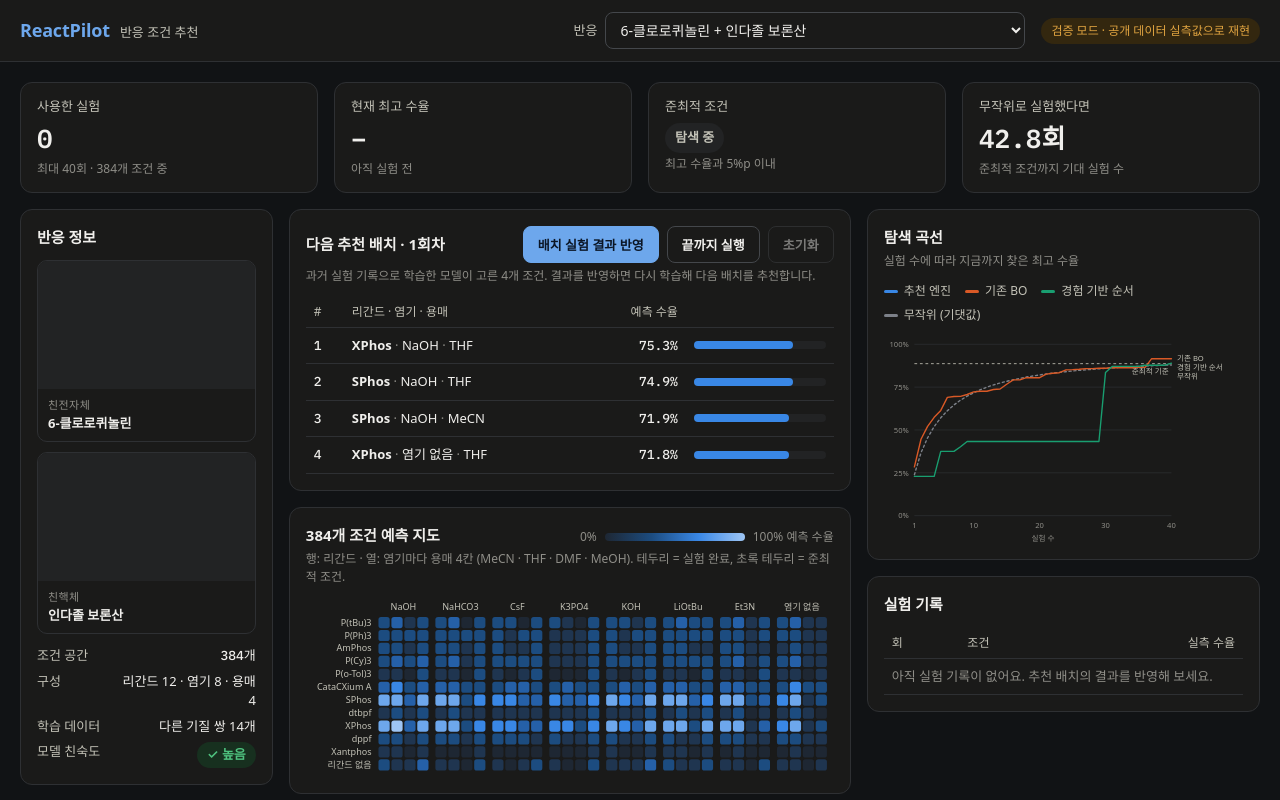
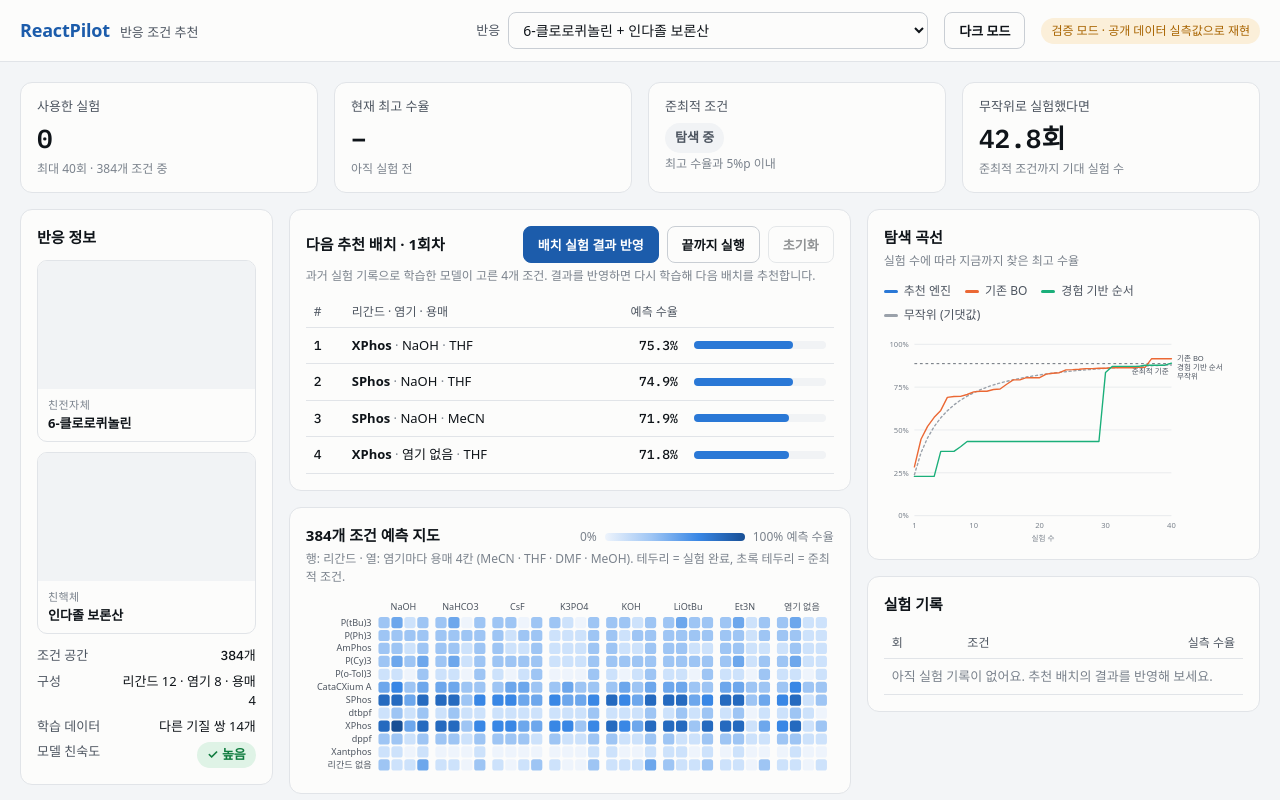
Before and after one commit to yyeonseoo/AI-tikitaka, a plain HTML site: page reaction/dashboard/index.html in a window 1280 px wide. Shown: the top 800 px of the page. Drawn offline with Linux system fonts and the dark colour scheme; a web font is replaced by a local one.

Commit message:
ReactPilot dashboard: light theme by default with a light/dark toggle (remembered)
Co-Authored-By: Claude Opus 5.5 <noreply@anthropic.com>

```diff
--- a/reaction/dashboard/index.html
+++ b/reaction/dashboard/index.html
@@ -17,17 +17,6 @@
   --good: #0f7b3e; --good-soft: #dff3e6; --warn: #a86400; --warn-soft: #fbefd9;
   --seq-0: #eef4fc; --seq-1: #cde2fb; --seq-2: #9ec5f4; --seq-3: #6da7ec; --seq-4: #3987e5; --seq-5: #256abf; --seq-6: #184f95; --seq-7: #0d366b;
   --font: "IBM Plex Sans KR", system-ui, -apple-system, sans-serif; --mono: "IBM Plex Mono", ui-monospace, monospace;
-}
-@media (prefers-color-scheme: dark) {
-  :root:not([data-theme="light"]) {
-    color-scheme: dark;
-    --bg: #111315; --surface: #1a1a19; --surface-2: #222324; --line: #2e3033; --line-strong: #44474b;
-    --text-primary: #f0efec; --text-secondary: #c3c2b7; --text-muted: #8f8e88;
-    --brand: #6da7ec; --brand-soft: #1d2b3d;
-    --series-1: #3987e5; --series-2: #d95926; --series-3: #199e70; --series-base: #7d8189;
-    --good: #4fc27f; --good-soft: #17301f; --warn: #e0a440; --warn-soft: #33270f;
-    --seq-0: #1e2733; --seq-1: #1f3550; --seq-2: #1c4c80; --seq-3: #2560a8; --seq-4: #3987e5; --seq-5: #6da7ec; --seq-6: #9ec5f4; --seq-7: #cde2fb;
-  }
 }
 :root[data-theme="dark"] {
   color-scheme: dark;
@@ -80,7 +69,6 @@ dl.facts dd { margin: 0; text-align: right; }
 button { font: 600 13px var(--font); border-radius: 8px; padding: 8px 14px; cursor: pointer; border: 1px solid var(--line-strong); background: var(--surface); color: var(--text-primary); }
 button.primary { background: var(--brand); border-color: var(--brand); color: #fff; }
 :root[data-theme="dark"] button.primary { color: #0b1626; }
-@media (prefers-color-scheme: dark) { :root:not([data-theme="light"]) button.primary { color: #0b1626; } }
 button:disabled { opacity: .45; cursor: default; }
 button:focus-visible, select:focus-visible { outline: 2px solid var(--brand); outline-offset: 2px; }
 table { width: 100%; border-collapse: collapse; font-size: 13px; }
@@ -124,6 +112,7 @@ svg text { font-family: var(--font); }
 <header class="top"><div class="top-in">
   <div class="brand"><b>ReactPilot</b><span>반응 조건 추천</span></div>
   <div class="picker"><label for="pair">반응</label><select id="pair"></select></div>
+  <button id="theme" type="button" aria-pressed="false">다크 모드</button>
   <span class="mode" title="실험 결과는 Pfizer 공개 HTE 데이터에 기록된 실측 수율을 사용합니다">검증 모드 · 공개 데이터 실측값으로 재현</span>
 </div></header>
 
@@ -385,7 +374,11 @@ $("reset").onclick = () => choose(S.pair);
 const sel = $("pair");
 D.pairs.forEach((p, i) => sel.insertAdjacentHTML("beforeend", `<option value="${i}">${note("electrophile", p.electrophile)} + ${note("nucleophile", p.nucleophile)}</option>`));
 sel.onchange = () => choose(+sel.value);
-matchMedia("(prefers-color-scheme: dark)").addEventListener("change", () => { render(); drawValid(); });
+const themeBtn = $("theme");
+function setTheme(t) { document.documentElement.dataset.theme = t; themeBtn.textContent = t === "dark" ? "라이트 모드" : "다크 모드"; themeBtn.setAttribute("aria-pressed", t === "dark"); try { localStorage.setItem("rp-theme", t); } catch (e) {} }
+let saved = "light"; try { saved = localStorage.getItem("rp-theme") || "light"; } catch (e) {}
+setTheme(saved);
+themeBtn.onclick = () => { setTheme(document.documentElement.dataset.theme === "dark" ? "light" : "dark"); render(); drawValid(); };
 choose(0); drawValid();
 </script>
 </body>
```
